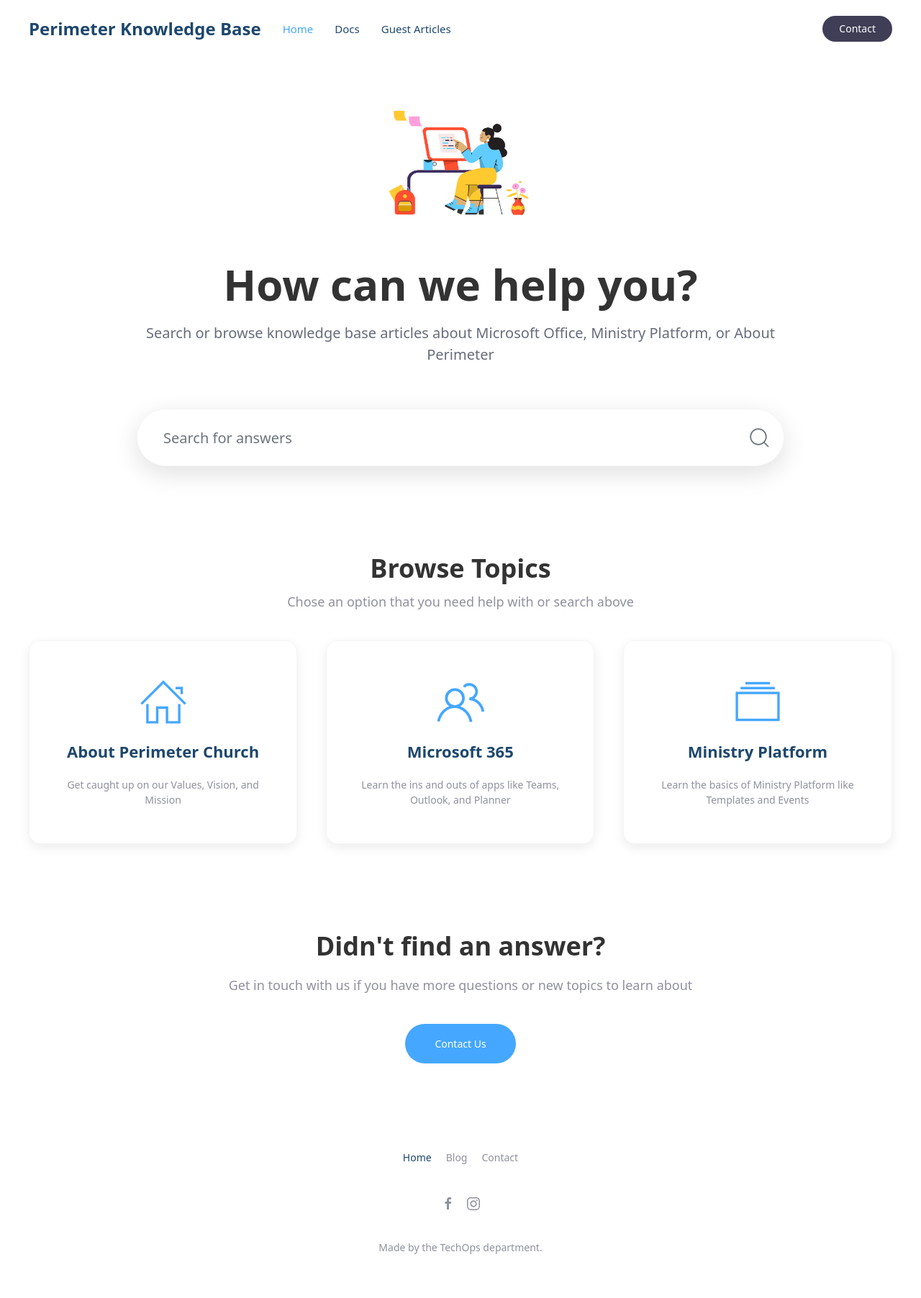
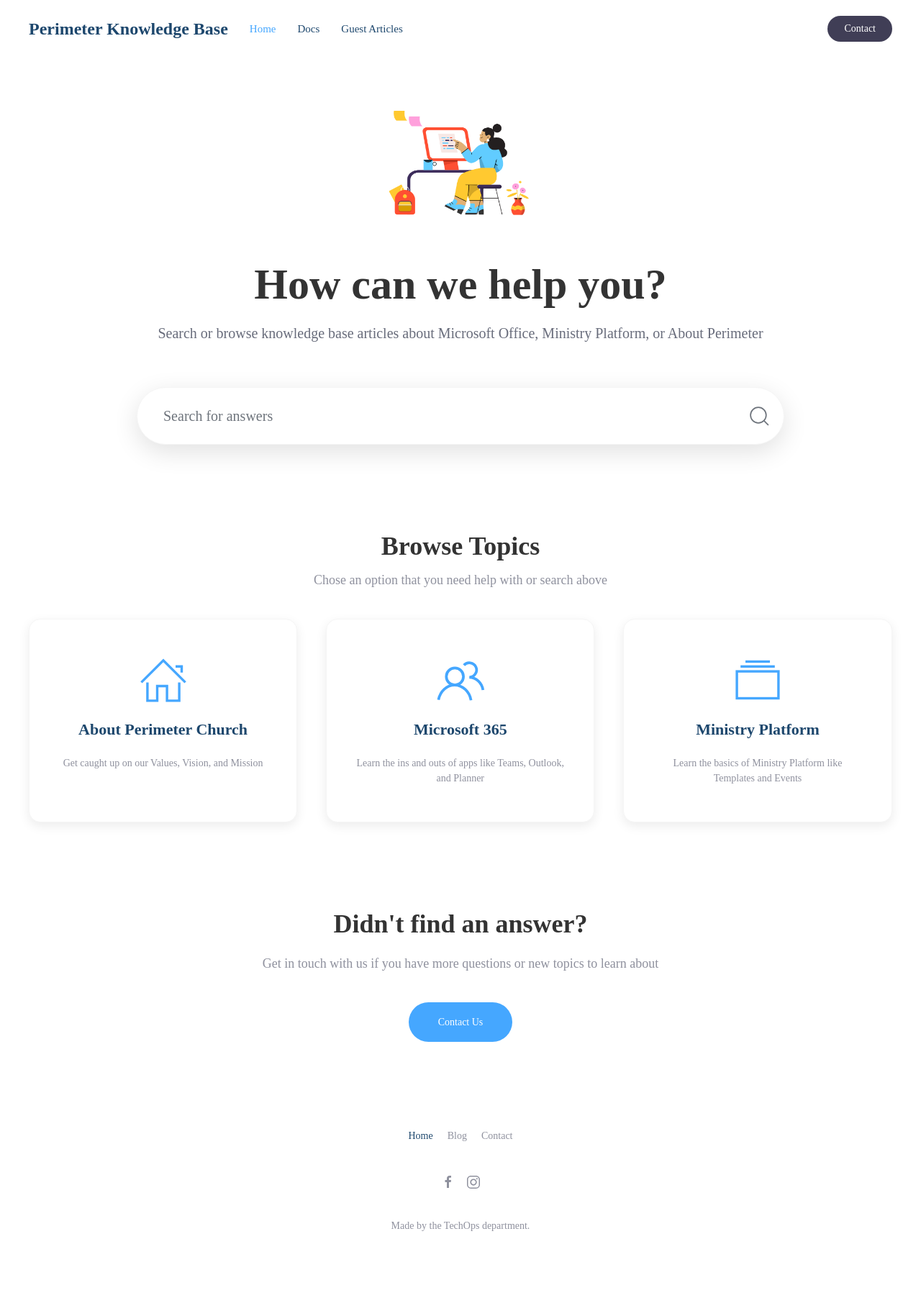
Before and after one commit to josephwper/perimeterkb, a Jekyll site: the page built from index.md, in a window 1280 px wide. Shown: the whole page at 72% size. Built offline with Jekyll 4.4.1, drawn with Linux system fonts in a browser that asks for light colours; after the commit the page ends 1774 px from its top, so only the background shows below that.

Commit message:
Update variables.scss

```diff
--- a/_sass/theme/variables.scss
+++ b/_sass/theme/variables.scss
@@ -14,7 +14,7 @@ $base-link-hover-color:                         $global-color;
 $link-muted-hover-color:                        $global-color;
 
 // Font
-$global-font-family:                            system-ui;
+$global-font-family:                            proxima-nova;
 $global-xxlarge-font-size:                      2.25rem;    // H1
 $global-xlarge-font-size:                       1.6875rem;  // H2
 $global-large-font-size:                        1.375rem;   // H3
```
